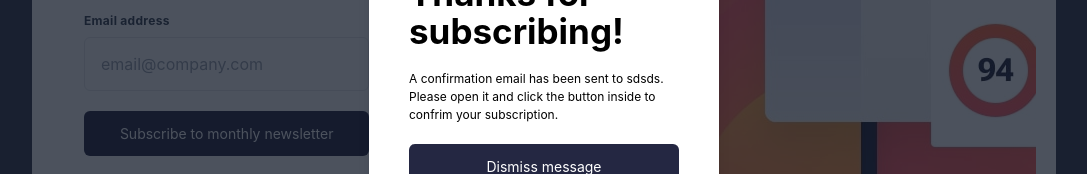
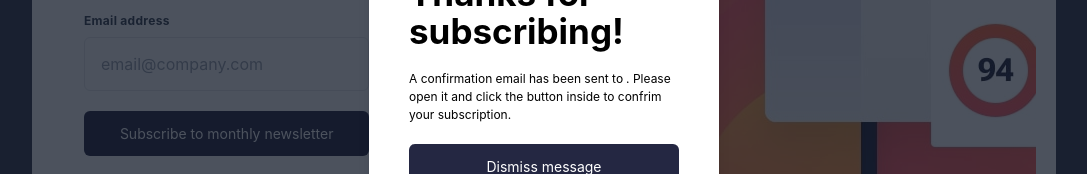
Before and after one commit to hakimimahdi653/test-project, a React (Create React App) app: page / in a window 1280 px wide. Both pictures are taken after a click on the button "Subscribe to monthly newsletter". Shown: the part 348-522 px from the top of the page, without its empty margins (96-1183 px from the left). Built offline with nearby package versions, Linux system fonts and the light colour scheme; the HTML template or start-up script is replaced by a standard one.

Commit message:
show email in modal

```diff
--- a/src/components/common/input.tsx
+++ b/src/components/common/input.tsx
@@ -4,9 +4,10 @@ interface IProps {
   type: string;
   label?: string;
   placeholder?: string;
+  onChildData: any;
 }
 
-const Input: React.FC<IProps> = ({ type, label, placeholder }) => {
+const Input: React.FC<IProps> = ({ type, label, placeholder, onChildData }) => {
   const [email, setEmail] = useState("");
   const [isValid, setIsValid] = useState(true);
 
@@ -19,7 +20,7 @@ const Input: React.FC<IProps> = ({ type, label, placeholder }) => {
     const isValidEmail = emailRegex.test(inputValue);
     setIsValid(isValidEmail);
 
-    return inputValue;
+    onChildData(inputValue);
   };
 
   return (
--- a/src/components/common/modal.tsx
+++ b/src/components/common/modal.tsx
@@ -27,8 +27,10 @@ const Modal: React.FC<IProps> = ({ isOpen, onClose, children, email }) => {
           Thanks for subscribing!
         </h1>
         <p style={{ fontSize: 12 }}>
-          A confirmation email has been sent to {email}. Please open it and
-          click the button inside to confrim your subscription.
+          A confirmation email has been sent to
+          <span style={{ fontWeight: 700, marginLeft: 3 }}>{email}</span>.
+          Please open it and click the button inside to confrim your
+          subscription.
         </p>
         {children}
         <div className="flex items-center justify-center">
--- a/src/components/pages/home.tsx
+++ b/src/components/pages/home.tsx
@@ -12,6 +12,7 @@ const Home = () => {
   ];
 
   const [isOpen, setIsOpen] = useState(false);
+  const [email, setEmail] = useState("");
 
   const openModal = () => {
     setIsOpen(true);
@@ -19,6 +20,10 @@ const Home = () => {
 
   const closeModal = () => {
     setIsOpen(false);
+  };
+
+  const handleShowEmailInModal = (email: string) => {
+    setEmail(email);
   };
 
   return (
@@ -34,6 +39,7 @@ const Home = () => {
             type="text"
             label="Email address"
             placeholder="email@company.com"
+            onChildData={handleShowEmailInModal}
           />
           <div className="md:w-2/3">
             <Button
@@ -41,7 +47,7 @@ const Home = () => {
               onClick={openModal}
             />
           </div>
-          <Modal email="sdsds" isOpen={isOpen} onClose={closeModal}></Modal>
+          <Modal email={email} isOpen={isOpen} onClose={closeModal}></Modal>
         </div>
         <div className="flex justify-end">
           <img
```
